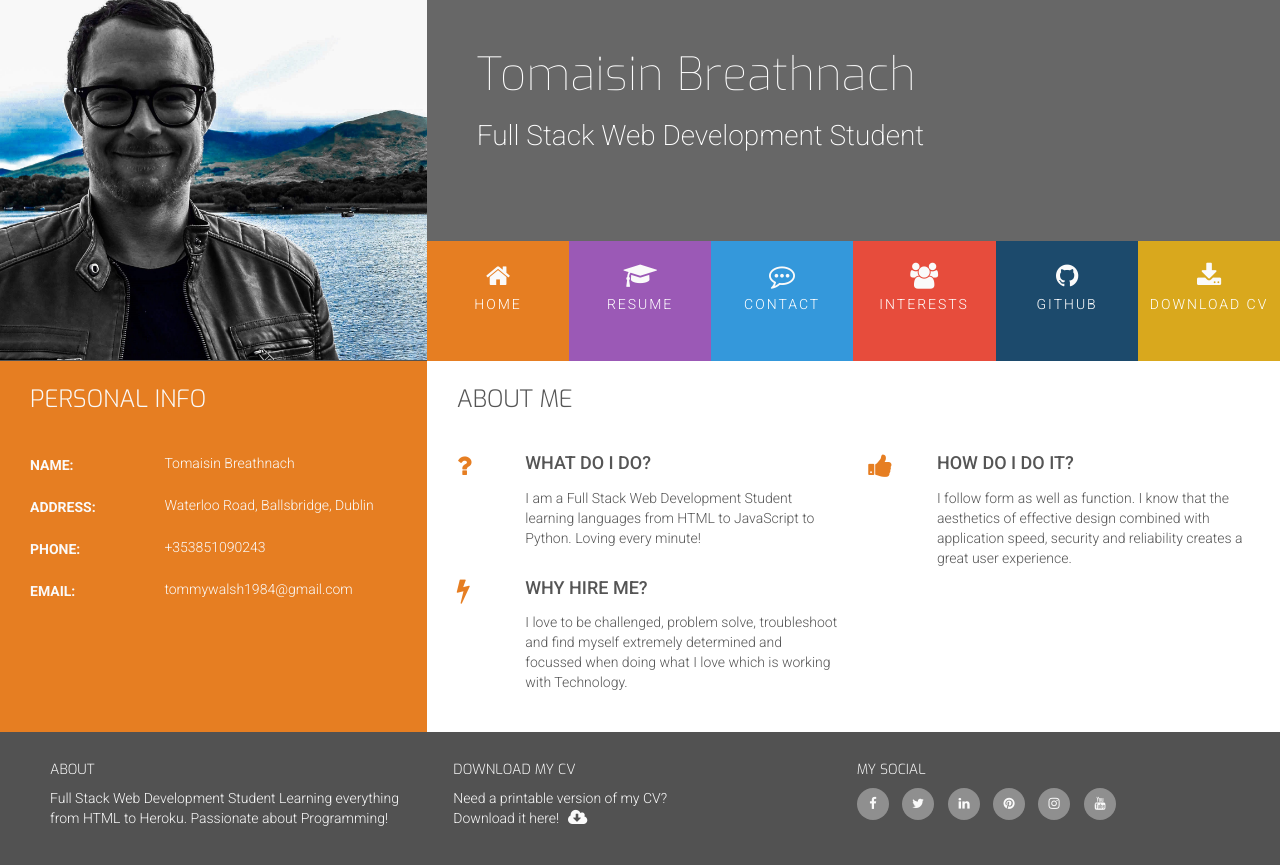
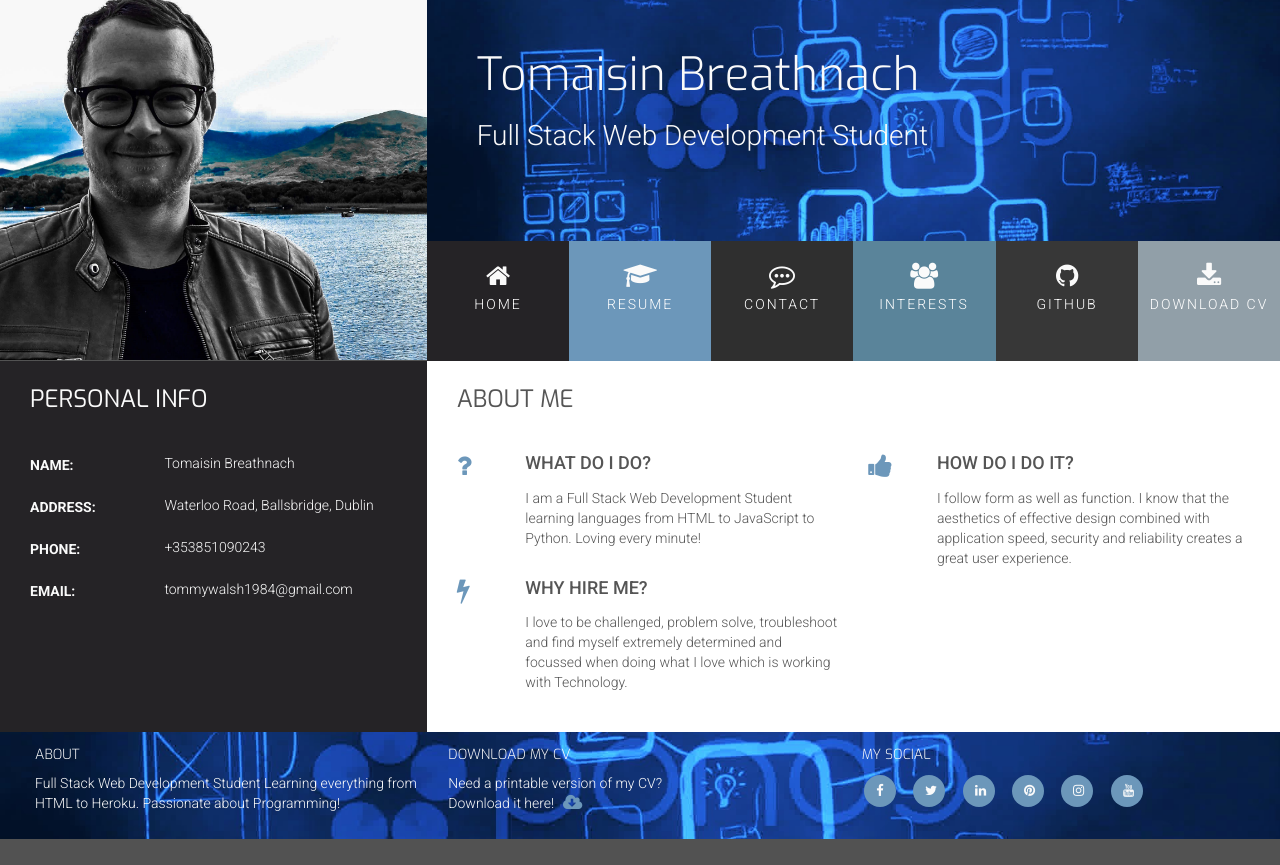
Before and after one commit to tomaisinrua/ifd-resume_mini_project, a plain HTML site: page index.html in a window 1280 px wide. After the commit the page ends 839 px from the top, so only its background shows below. Drawn offline with nearby package versions, Linux system fonts and the light colour scheme.

Commit message:
Updated colour scheme

```diff
--- a/assets/css/styles.css
+++ b/assets/css/styles.css
@@ -3,7 +3,10 @@
 /*--------------------------------------------Colors*/
 
 .bg-color-name-title {
-    background-color: #676767;
+    background: url("../images/titlebg.jpeg");
+    background-position: center;
+    background-repeat: no-repeat;
+    background-size: cover;
 }
 
 .bg-color-three-reasons {
@@ -11,7 +14,7 @@
 }
 
 .bg-color-personal-info {
-    background-color: #e67e22;
+    background-color: #252326;
     color: #fafafa;
 }
 
@@ -20,16 +23,16 @@
 }
 
 .bg-color-work-history {
-    background-color: #9b59b6;
+    background-color: #6c97ba;
 }
 
 .bg-color-contact {
-    background-color: #3498db;
+    background-color: #2f2f2f;
     color: #fafafa;
 }
 
 .bg-color-conferences {
-    background-color: #e74c3c;
+    background-color: #5a849a;
     color: #fafafa;
 }
 
@@ -38,32 +41,32 @@
 }
 
 .bg-color-github {
-    background-color: #1c4a6c;
+    background-color: #373737;
     color: #fafafa;
 }
 
 .ui-menu-color-home {
-    background-color: #e67e22;
+    background-color: #252326;
 }
 
 .ui-menu-color-resume {
-    background-color: #9b59b6;
+    background-color: #6c97ba;
 }
 
 .ui-menu-color-contact {
-    background-color: #3498db;
+    background-color: #2f2f2f;
 }
 
 .ui-menu-color-download {
-    background-color: #d9a81d;
+    background-color: #919fa8;
 }
 
 .ui-menu-color-github {
-    background-color: #1c4a6c;
+    background-color: #373737;
 }
 
 .ui-menu-color-interests {
-    background-color: #e74c3c;
+    background-color: #5a849a;
 }
 
 
@@ -108,7 +111,7 @@ h4 {
 .history-heading,
 .section-heading {
     font-family: "Exo", sans-serif;
-    font-weight: 300;
+    font-weight: 400;
     margin-top: 25px;
     margin-bottom: 40px;
 }
@@ -138,19 +141,19 @@ header {
 
 .name {
     font-family: "Exo", sans-serif;
-    font-weight: 100;
+    font-weight: 300;
     font-size: 46px;
     margin-top: 50px;
-    color: #ffffff;
+    color: #fafafa;
 }
 
 .title {
     font-family: "Roboto", sans-serif;
-    font-weight: 200;
+    font-weight: 300;
     font-size: 28px;
     margin-top: 20px;
     margin-bottom: 90px;
-    color: #ffffff;
+    color: #fafafa;
 }
 
 #nav {
@@ -205,21 +208,24 @@ header {
 /*--------------------------------------------Footer*/
 
 footer {
-    background-color: #525252;
+    background: url("../images/titlebg.jpeg");
+    background-position: center;
+    background-repeat: no-repeat;
+    background-size: cover;
     color: #fafafa;
-    min-height: 120px;
+    min-height: 50px;
     margin: 0;
 }
 
 footer .cv-pdf i {
-    color: #fafafa;
+    color: #6c97ba;
     text-align: center;
     font-size: 18px;
     padding-left: 5px;
 }
 
 footer .cv-pdf i:hover {
-    color: #e67e22;
+    color: #252326;
     transition: all 0.35s ease-in-out;
     -moz-transition: all 0.35s ease-in-out;
     -webkit-transition: all 0.35s ease-in-out;
@@ -233,13 +239,13 @@ footer .cv-pdf i:hover {
 .social-links li a i {
     width: 32px;
     height: 32px;
-    padding: 12px 0;
+    padding: 12px 12px 0;
     border-radius: 50%;
     font-size: 13px;
     line-height: 7px;
     text-align: center;
     color: #fafafa;
-    background: #8f8f8f;
+    background: #6c97ba;
     transition: all 0.35s ease-in-out;
     -moz-transition: all 0.35s ease-in-out;
     -webkit-transition: all 0.35s ease-in-out;
@@ -247,18 +253,22 @@ footer .cv-pdf i:hover {
 }
 
 .social-links li a i:hover {
-    background: #e67e22;
+    background: #252326;
 }
 
 #footer-details {
-    margin: 20px;
+    margin: 5px;
+}
+
+.social-links li {
+    margin: 2px;
 }
 
 /*--------------------------------------------Three Reasons*/
 
 .three-reasons-icon {
     font-size: 26px;
-    color: #e67e22;
+    color: #6c97ba;
 }
 
 .three-reasons-heading {
@@ -375,7 +385,7 @@ footer .cv-pdf i:hover {
 
 .contact-heading {
     font-family: "Exo", sans-serif;
-    font-weight: 300;
+    font-weight: 400;
     margin-top: 25px;
     margin-bottom: 20px;
 }
@@ -390,7 +400,7 @@ footer .cv-pdf i:hover {
 button[type="submit"] {
     margin-top: 15px;
     margin-bottom: 20px;
-    background-color: #e67e22;
+    background-color: #6c97ba;
     color: #fafafa;
 }
 
--- a/assets/js/github-information.js
+++ b/assets/js/github-information.js
@@ -46,7 +46,7 @@ function fetchGitHubInformation(event) {
     }
     $("#gh-user-data").html(
         `<div id="loader">
-            <img src="assets/css/391.gif" alt="loading....."/>
+            <img src="assets/css/213.gif" alt="loading....."/>
         </div>`);
 
     $.when(
```
Also changed, not shown: contact.html (+1 -0 lines), assets/css/213.gif (added), assets/images/software-development-blackboard-scribblings-footage-011139819_prevstill.jpeg (added), assets/images/tcolourful.jpg (added), assets/images/titlebg.jpeg (added), assets/images/twarholMIN.jpg (added).
